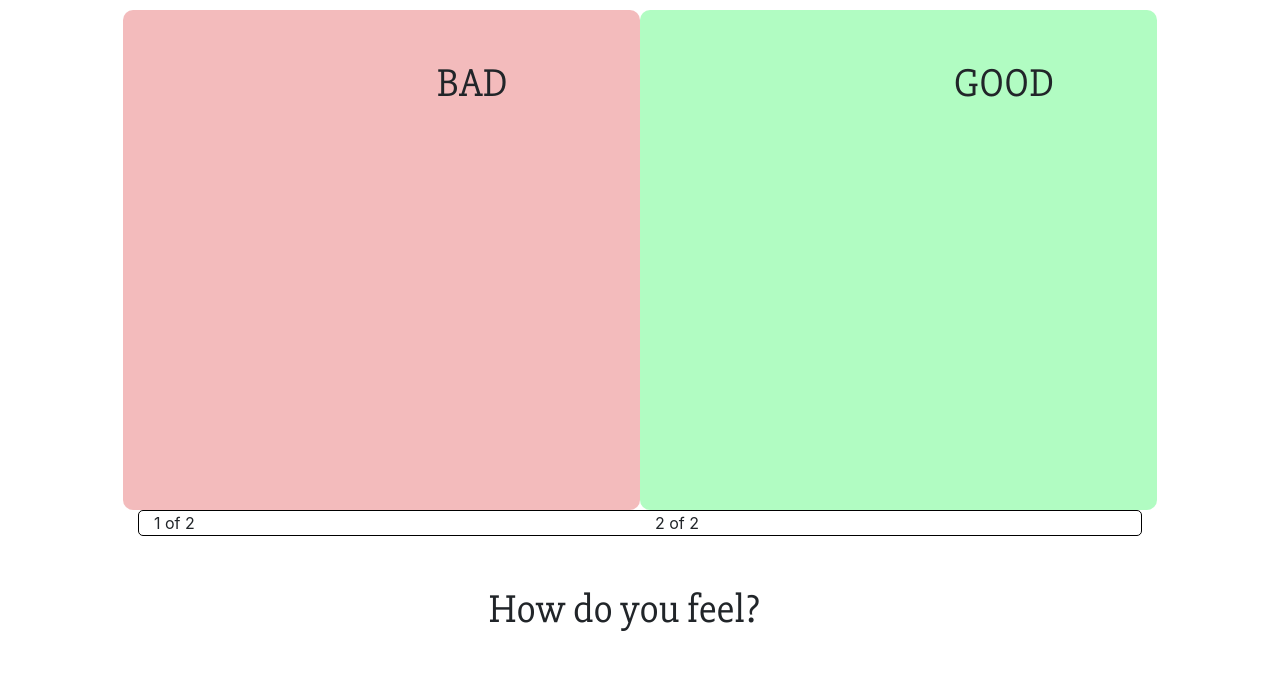
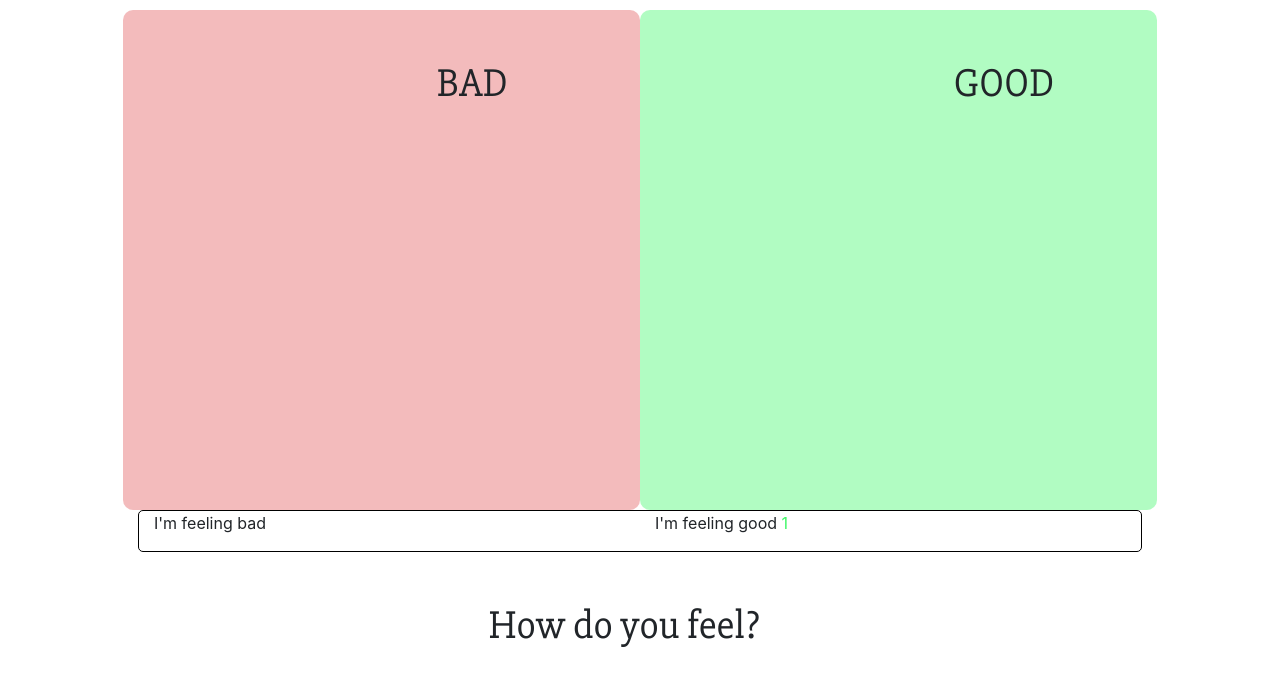
Before and after one commit to nalnir/Feeling-Good, a plain HTML site: page index.html in a window 1280 px wide. Both pictures are taken after a click on the element "GOOD". Drawn offline with nearby package versions, Linux system fonts and the light colour scheme.

Commit message:
adding simple functionality

```diff
--- a/index.html
+++ b/index.html
@@ -34,10 +34,10 @@
   <div class="container secondary">
   <div class="row secondary">
     <div class="col">
-      1 of 2
+      <p>I'm feeling bad <span id="negative"></span></p>
     </div>
     <div class="col">
-      2 of 2
+      <p>I'm feeling good <span id="positive"></span></p>
     </div>
   </div>
   </div>
--- a/script.js
+++ b/script.js
@@ -7,17 +7,19 @@ $( document ).ready(function() {
 
     $('.col.left').on('click', function() {
       negative++;
-      $( ".row.secondary" ).slideToggle( "slow", function() {
+      $( ".row.secondary" ).slideDown( "slow", function() {
 
       });
+      $('#negative').html(negative).css('color', 'rgba(224, 86, 88)')
       console.log(negative);
     })
 
     $('.col.right').on('click', function() {
       positive++;
-      $( ".row.secondary" ).slideToggle( "slow", function() {
+      $( ".row.secondary" ).slideDown( "slow", function() {
 
       });
+      $('#positive').html(positive).css('color', 'rgba(61, 247, 102)')
       console.log(positive);
     })
 });
```
